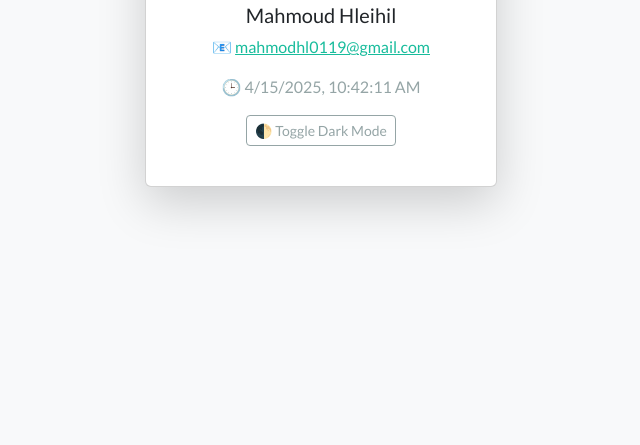
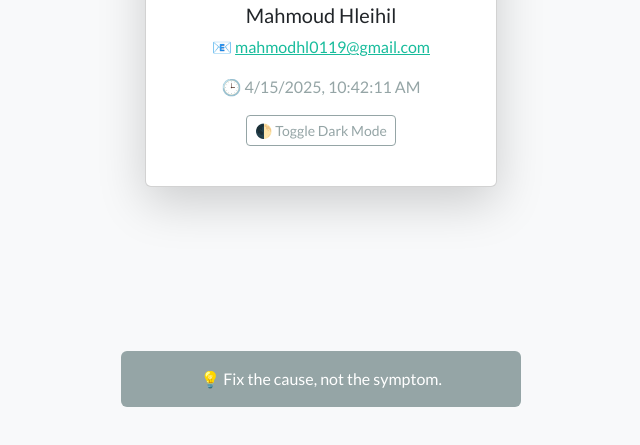
Before and after one commit to MahmoudHleihil/FULLSTACKPROJECT, a plain HTML site: page index.html in a window 1280 px wide. Shown: the part 353-798 px from the top of the page, without its empty margins (319-959 px from the left). Drawn offline with nearby package versions, Linux system fonts and the light colour scheme.

Commit message:
Adding random quote at the bottom of the page

```diff
--- a/index.html
+++ b/index.html
@@ -35,6 +35,7 @@
       </div>
     </div>
   </div>
+  <div id="quoteContainer" class="position-absolute bottom-0 mb-4 text-center w-100"></div>
 
   <script src="https://cdn.jsdelivr.net/npm/bootstrap@5.3.2/dist/js/bootstrap.bundle.min.js"></script>
   <script src="script.js"></script>
--- a/script.js
+++ b/script.js
@@ -3,6 +3,7 @@ window.onload = () => {
     setupEmailHoverAndCopy();
     setupThemeToggle();
     showWelcomeToast();
+    showRandomQuote();
 };
 
 function initializeDateTimeUpdater() {
@@ -66,3 +67,23 @@ window.onload = () => {
       bootstrap.Toast.getOrCreateInstance(toast).hide();
     }, 4000);
 }
+
+function showRandomQuote() {
+    const quotes = [
+      "Code is like humor. When you have to explain it, it’s bad.",
+      "Fix the cause, not the symptom.",
+      "Make it work, make it right, make it fast.",
+      "Before software can be reusable it first has to be usable.",
+      "Programs must be written for people to read."
+    ];
+
+    const quote = quotes[Math.floor(Math.random() * quotes.length)];
+    const container = document.getElementById("quoteContainer");
+
+    const quoteEl = document.createElement("div");
+    quoteEl.className = "alert alert-secondary mx-auto";
+    quoteEl.style.maxWidth = "400px";
+    quoteEl.textContent = `💡 ${quote}`;
+
+    container.appendChild(quoteEl);
+}
```
Lines whose indentation alone changed are shown as unchanged.
